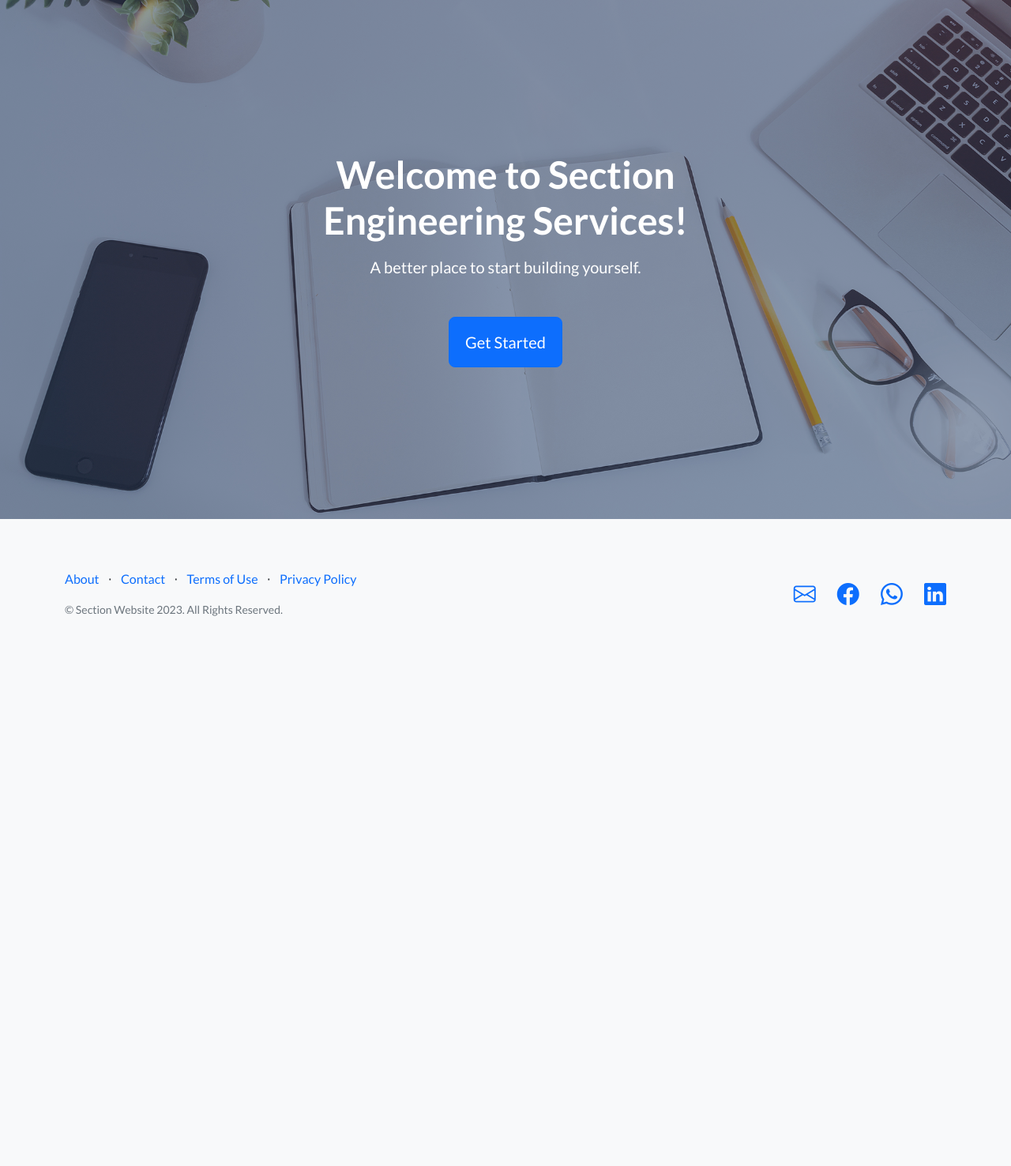
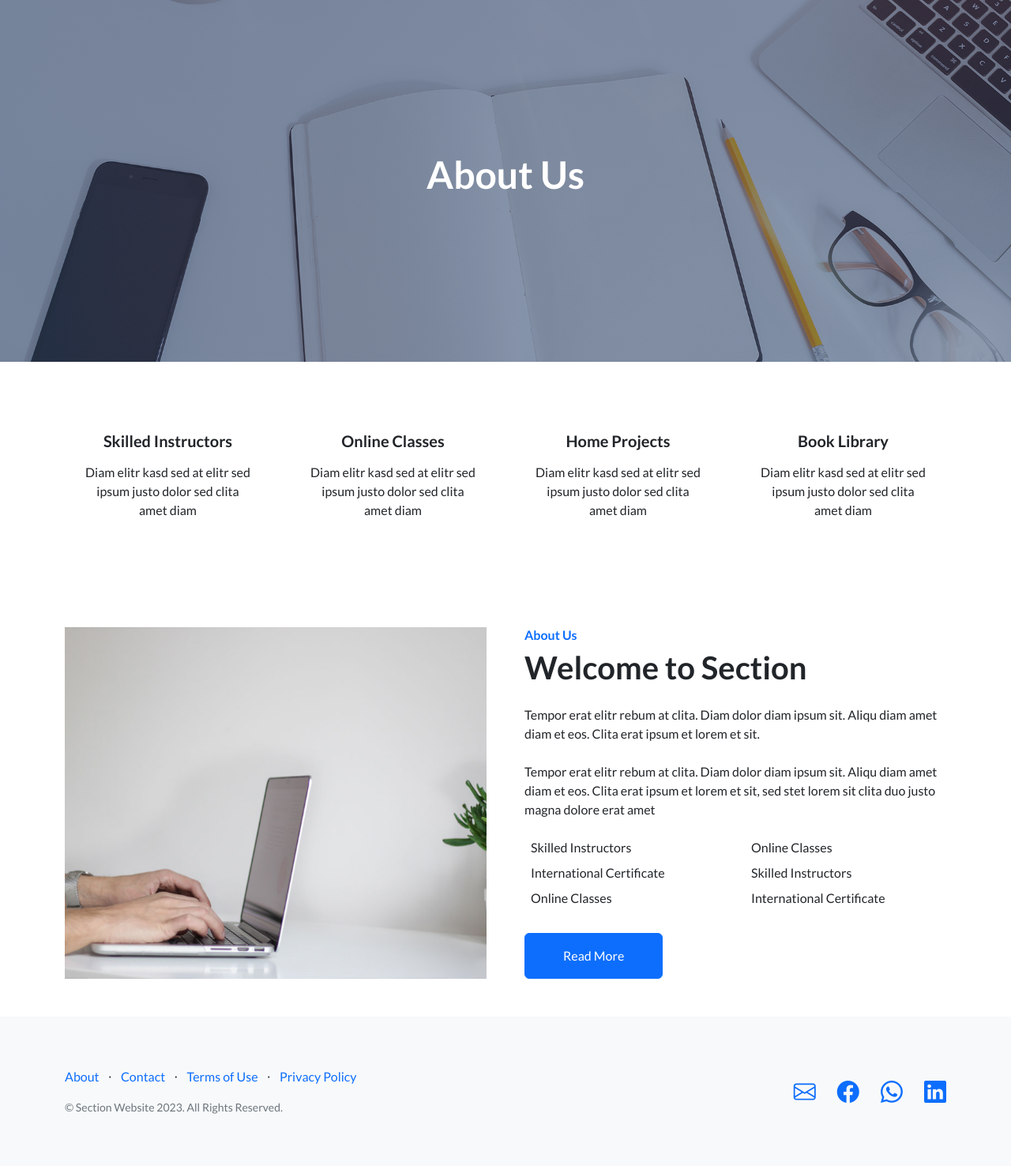
Before and after one commit to ahmedabdelrahman1/softwareproject, a PHP site: page /about.php in a window 1280 px wide. Shown: the part 66-1542 px from the top of the page at 79% size. Before the commit the page ends 846 px from the top, so only its background shows below. Run offline with PHP 8.4, Linux system fonts and the light colour scheme; some libraries are stand-ins or nearby versions.

Commit message:
about page

```diff
--- a/about.php
+++ b/about.php
@@ -14,6 +14,8 @@
         <link href="https://fonts.googleapis.com/css?family=Lato:300,400,700,300italic,400italic,700italic" rel="stylesheet" type="text/css" />
         <!-- Core theme CSS (includes Bootstrap)-->
         <link href="static/css/styles.css" rel="stylesheet" />
+        <link href="static/css/about.css" rel="stylesheet" />
+
     </head>
     <body>
         <?php
@@ -37,17 +39,101 @@
                     <div class="col-xl-6">
                         <div class="text-center text-white">
                             <!-- Page heading-->
-                            <h1 class="mb-3">Welcome to Section Engineering Services!</h1>
-                            <p class="lead fw-normal mb-5">A better place to start building yourself.</p>
-
-                            <div class="col-auto">
-                                <a href="courses.php" class="btn btn-primary btn-lg" type="submit">Get Started</a>
-                            </div>
+                            <h1 class="mb-3">About Us</h1>
                         </div>
                     </div>
                 </div>
             </div>
         </header>
+
+    <!-- Service Start -->
+    <div class="container-xxl py-5">
+        <div class="container">
+            <div class="row g-4">
+                <div class="col-lg-3 col-sm-6 wow fadeInUp" data-wow-delay="0.1s">
+                    <div class="service-item text-center pt-3">
+                        <div class="p-4">
+                            <i class="fa fa-3x fa-graduation-cap text-primary mb-4"></i>
+                            <h5 class="mb-3">Skilled Instructors</h5>
+                            <p>Diam elitr kasd sed at elitr sed ipsum justo dolor sed clita amet diam</p>
+                        </div>
+                    </div>
+                </div>
+                <div class="col-lg-3 col-sm-6 wow fadeInUp" data-wow-delay="0.3s">
+                    <div class="service-item text-center pt-3">
+                        <div class="p-4">
+                            <i class="fa fa-3x fa-globe text-primary mb-4"></i>
+                            <h5 class="mb-3">Online Classes</h5>
+                            <p>Diam elitr kasd sed at elitr sed ipsum justo dolor sed clita amet diam</p>
+                        </div>
+                    </div>
+                </div>
+                <div class="col-lg-3 col-sm-6 wow fadeInUp" data-wow-delay="0.5s">
+                    <div class="service-item text-center pt-3">
+                        <div class="p-4">
+                            <i class="fa fa-3x fa-home text-primary mb-4"></i>
+                            <h5 class="mb-3">Home Projects</h5>
+                            <p>Diam elitr kasd sed at elitr sed ipsum justo dolor sed clita amet diam</p>
+                        </div>
+                    </div>
+                </div>
+                <div class="col-lg-3 col-sm-6 wow fadeInUp" data-wow-delay="0.7s">
+                    <div class="service-item text-center pt-3">
+                        <div class="p-4">
+                            <i class="fa fa-3x fa-book-open text-primary mb-4"></i>
+                            <h5 class="mb-3">Book Library</h5>
+                            <p>Diam elitr kasd sed at elitr sed ipsum justo dolor sed clita amet diam</p>
+                        </div>
+                    </div>
+                </div>
+            </div>
+        </div>
+    </div>
+    <!-- Service End -->
+
+
+    <!-- About Start -->
+    <div class="container-xxl py-5">
+        <div class="container">
+            <div class="row g-5">
+                <div class="col-lg-6 wow fadeInUp" data-wow-delay="0.1s" style="min-height: 400px;">
+                    <div class="position-relative h-100">
+                        <img class="img-fluid position-absolute w-100 h-100" src="static/assets/img/bg-showcase-3.jpg" alt="" style="object-fit: cover;">
+                    </div>
+                </div>
+                <div class="col-lg-6 wow fadeInUp" data-wow-delay="0.3s">
+                    <h6 class="section-title bg-white text-start text-primary pe-3">About Us</h6>
+                    <h1 class="mb-4">Welcome to Section</h1>
+                    <p class="mb-4">Tempor erat elitr rebum at clita. Diam dolor diam ipsum sit. Aliqu diam amet diam et eos. Clita erat ipsum et lorem et sit.</p>
+                    <p class="mb-4">Tempor erat elitr rebum at clita. Diam dolor diam ipsum sit. Aliqu diam amet diam et eos. Clita erat ipsum et lorem et sit, sed stet lorem sit clita duo justo magna dolore erat amet</p>
+                    <div class="row gy-2 gx-4 mb-4">
+                        <div class="col-sm-6">
+                            <p class="mb-0"><i class="fa fa-arrow-right text-primary me-2"></i>Skilled Instructors</p>
+                        </div>
+                        <div class="col-sm-6">
+                            <p class="mb-0"><i class="fa fa-arrow-right text-primary me-2"></i>Online Classes</p>
+                        </div>
+                        <div class="col-sm-6">
+                            <p class="mb-0"><i class="fa fa-arrow-right text-primary me-2"></i>International Certificate</p>
+                        </div>
+                        <div class="col-sm-6">
+                            <p class="mb-0"><i class="fa fa-arrow-right text-primary me-2"></i>Skilled Instructors</p>
+                        </div>
+                        <div class="col-sm-6">
+                            <p class="mb-0"><i class="fa fa-arrow-right text-primary me-2"></i>Online Classes</p>
+                        </div>
+                        <div class="col-sm-6">
+                            <p class="mb-0"><i class="fa fa-arrow-right text-primary me-2"></i>International Certificate</p>
+                        </div>
+                    </div>
+                    <a class="btn btn-primary py-3 px-5 mt-2" href="">Read More</a>
+                </div>
+            </div>
+        </div>
+    </div>
+    <!-- About End -->
+
+
 
     <!-- Footer-->
     <?php
```
